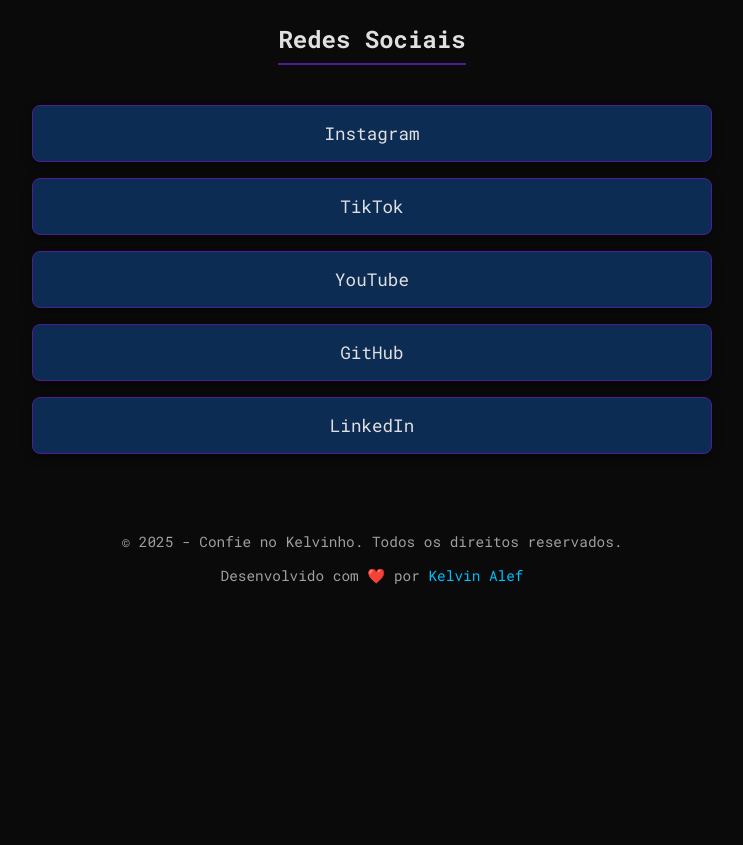
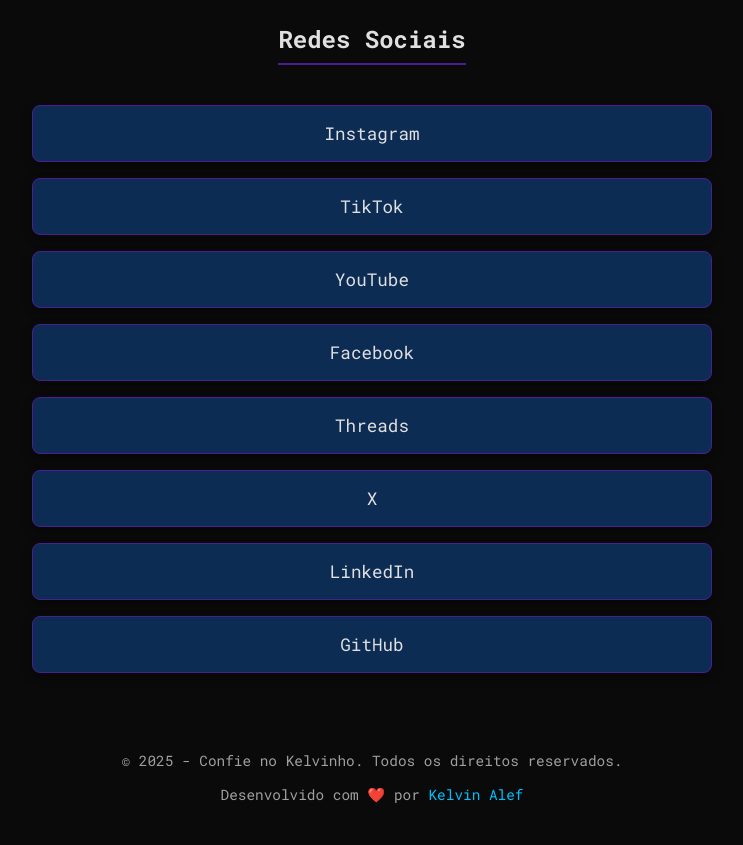
Before and after one commit to devopskelvin/devopskelvin, a plain HTML site: page index.html in a window 1280 px wide. Shown: the part 771-1616 px from the top of the page, without its empty margins (268-1011 px from the left). Before the commit the page ends 1426 px from the top, so only its background shows below. Drawn offline with Linux system fonts and the light colour scheme.

Commit message:
adicionando redes sociais

```diff
--- a/index.html
+++ b/index.html
@@ -30,8 +30,11 @@
                 <a href="https://www.instagram.com/devopskelvin" target="_blank" class="link-button">Instagram</a>
                 <a href="https://www.tiktok.com/@devopskelvin" target="_blank" class="link-button">TikTok</a>
                 <a href="https://www.youtube.com/@devopskelvin" target="_blank" class="link-button">YouTube</a>
+                <a href="https://www.facebook.com/profile.php?id=61581705878991" target="_blank" class="link-button">Facebook</a>
+                <a href="https://www.threads.com/@devopskelvin" target="_blank" class="link-button">Threads</a>
+                <a href="https://x.com/devopskelvin" target="_blank" class="link-button">X</a>
+                <a href="https://www.linkedin.com/in/devopskelvin" target="_blank" class="link-button">LinkedIn</a>
                 <a href="https://github.com/devopskelvin" target="_blank" class="link-button">GitHub</a>
-                <a href="https://www.linkedin.com/in/kelvin-alef" target="_blank" class="link-button">LinkedIn</a>
             </section>
         </main>
 
```
Also changed, not shown: 1 other file.
